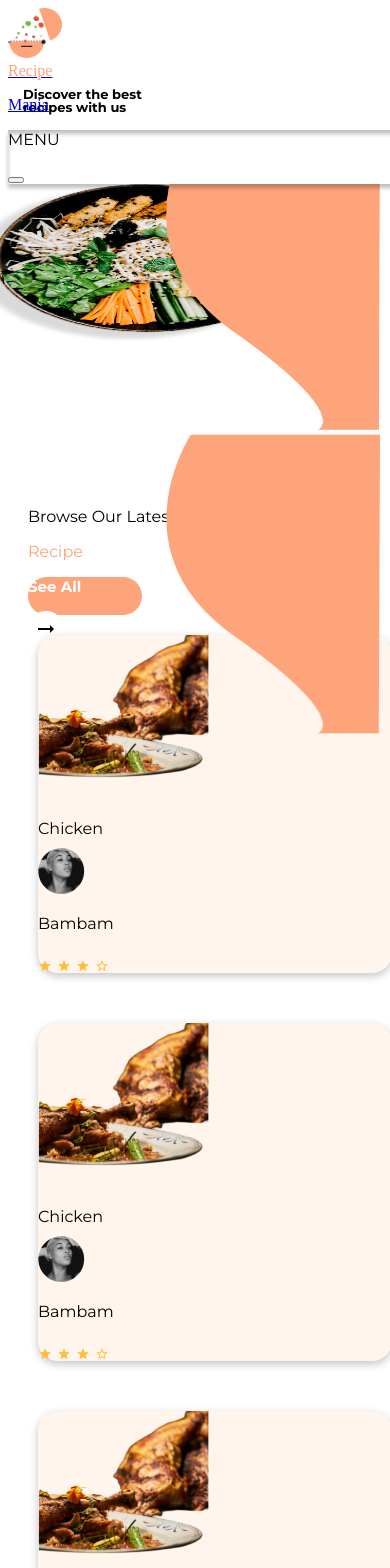
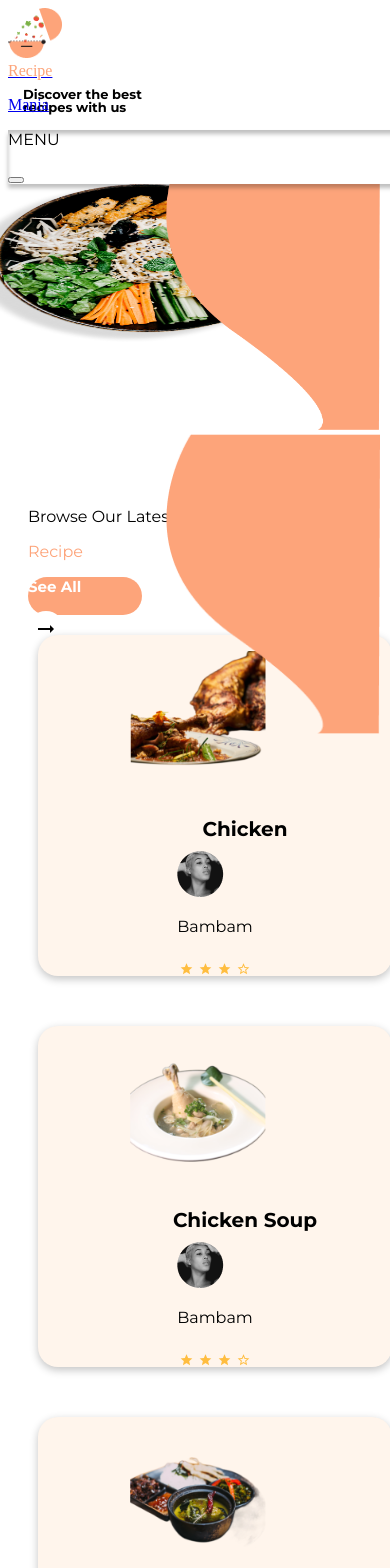
Before and after one commit to sHARP-Devz/Recipemania, an Angular app: page /layouts/home in a window 390 px wide. Shown: the top 1568 px of the page. Built offline with nearby package versions, Linux system fonts and the light colour scheme.

Commit message:
user recipe responsiveness

```diff
--- a/src/app/app.module.ts
+++ b/src/app/app.module.ts
@@ -11,6 +11,8 @@ import { BrowserAnimationsModule } from '@angular/platform-browser/animations';
 import { MatIconModule } from '@angular/material/icon'
 import { CategoriesComponent } from './shared/components/categories/categories.component';
 import { FootcatComponent } from './shared/components/footcat/footcat.component';
+import { UserCardComponent } from './shared/components/user-card/user-card.component';
+
 
 
 @NgModule({
@@ -25,6 +27,7 @@ import { FootcatComponent } from './shared/components/footcat/footcat.component'
     MatIconModule,
     CategoriesComponent,
     FootcatComponent,
+    UserCardComponent
   ],
   providers: [],
   bootstrap: [AppComponent],
--- a/src/app/layouts/landing-page/landing-page.component.css
+++ b/src/app/layouts/landing-page/landing-page.component.css
@@ -90,8 +90,9 @@ nav ul li {
 }
 .browse-recipes {
   display: grid;
-  grid-template-columns: repeat(4 , 200px);
+  grid-template-columns: repeat(4 , 1fr);
   justify-content: space-between;
+  gap: 30px;
   row-gap: 50px;
   padding: 20px 50px;
 }
@@ -127,7 +128,8 @@ nav ul li {
   border-radius: 20px;
   display: flex;
   flex-direction: column;
-  align-items: flex-start;
+  align-items: center;
+  justify-content: center;
   gap: 10px;
   text-align: left;
   padding: 0px;
@@ -136,6 +138,17 @@ nav ul li {
 
 .browse ul {
   list-style: none;
+}
+
+.recipe-img{
+  width: 80%;
+  margin: 1em auto;
+}
+
+.recipe-name {
+  font-weight: bold;
+  font-size: 1.25em;
+  margin-left: 3em;
 }
 
 /* Popular Recipes */
@@ -224,6 +237,23 @@ nav ul li {
 
 .category-blog {
   padding: 50px 0;
+}
+
+@media screen and (max-width: 992px) {
+  .nav-menu {
+    background: rgba(235, 227, 227, 1);
+    width: 100%;
+    transition: 0.5s ease;
+    padding: 0 2em;
+  }
+
+  .nav-menu ul li a {
+    border-bottom: 1px solid black;
+  }
+  .browse-recipes {
+    grid-template-columns: repeat(2, 1fr);
+    padding: 20px 10px;
+  }
 }
 
 @media screen and (max-width: 700px) {
@@ -320,18 +350,7 @@ nav ul li {
   }
 }
 
-@media screen and (max-width: 992px) {
-  .nav-menu {
-    background: rgba(235, 227, 227, 1);
-    width: 100%;
-    transition: 0.5s ease;
-    padding: 0 2em;
-  }
 
-  .nav-menu ul li a {
-    border-bottom: 1px solid black;
-  }
-}
 
 /* @media screen and (min-width: 992px) {
     .browse{
--- a/src/app/layouts/landing-page/landing-page.component.html
+++ b/src/app/layouts/landing-page/landing-page.component.html
@@ -114,11 +114,11 @@
     <div class="browse-recipes mt-5">
       <div class="" *ngFor="let recipe of recipes">
         <div class="recipe-container">
-          <div >
-            <img class="img-fluid" src="{{ recipe.img }}" />
+          <div>
+            <img class="img-fluid recipe-img" src="{{ recipe.img }}" />
           </div>
 
-          <div class="w-100">{{ recipe.recipe_name }}</div>
+          <div class=" recipe-name w-100">{{ recipe.recipe_name }}</div>
 
           <div class="d-flex align-items-center">
             <div>
--- a/src/app/layouts/landing-page/recipe.ts
+++ b/src/app/layouts/landing-page/recipe.ts
@@ -2,6 +2,31 @@ export const recipe_data = [
     {
         img: 'assets/images/chicken.png',
         recipe_name: 'Chicken',
+        user_name: 'Bambam'
+    },
+    {
+        img: 'assets/images/chickensoup.png',
+        recipe_name: 'Chicken Soup',
+        user_name: 'Bambam'
+    },
+    {
+        img: 'assets/images/sou.png',
+        recipe_name: 'Soup',
+        user_name: 'Bambam'
+    },
+    {
+        img: 'assets/images/coffee.png',
+        recipe_name: 'Coffee',
+        user_name: 'Bambam'
+    },
+    {
+        img: 'assets/images/icecream.png',
+        recipe_name: 'Ice Cream',
+        user_name: 'Bambam'
+    },
+    {
+        img: 'assets/images/garlicshrimps.png',
+        recipe_name: 'Garlic Shrimps',
         user_name: 'Bambam'
     },
     {
@@ -10,23 +35,8 @@ export const recipe_data = [
         user_name: 'Bambam'
     },
     {
-        img: 'assets/images/chicken.png',
-        recipe_name: 'Chicken',
-        user_name: 'Bambam'
-    },
-    {
-        img: 'assets/images/chicken.png',
-        recipe_name: 'Chicken',
-        user_name: 'Bambam'
-    },
-    {
-        img: 'assets/images/chicken.png',
-        recipe_name: 'Chicken',
-        user_name: 'Bambam'
-    },
-    {
-        img: 'assets/images/chicken.png',
-        recipe_name: 'Chicken',
+        img: 'assets/images/coffee.png',
+        recipe_name: 'Coffee',
         user_name: 'Bambam'
     }
 ]
--- a/src/app/layouts/layouts-routing.module.ts
+++ b/src/app/layouts/layouts-routing.module.ts
@@ -6,6 +6,7 @@ import { LandingPageComponent } from './landing-page/landing-page.component';
 import { RecipePageComponent } from './recipe-page/recipe-page.component';
 import { BlogsComponent } from './blogs/blogs.component';
 import { BlogsDescriptionComponent } from './blogs-description/blogs-description.component';
+import { UserRecipeComponent } from './user-recipe/user-recipe.component';
 
 const routes: Routes = [
   {
@@ -17,6 +18,7 @@ const routes: Routes = [
       { path: 'blogs', component: BlogsComponent },
       { path: 'blogs-des', component: BlogsDescriptionComponent },
       { path: 'contactus', component: ContactUsComponent },
+      { path: 'userrecipe', component: UserRecipeComponent}
     ],
   },
 ];
--- a/src/app/layouts/user-recipe/user-recipe.component.css
+++ b/src/app/layouts/user-recipe/user-recipe.component.css
@@ -1,3 +1,8 @@
+.recipe-container{
+    column-gap: 4em;
+    row-gap: 2em;
+}
+
 .vert-divider {
     width: 100%;
     height: 1px;
@@ -13,6 +18,7 @@
     background-color: #ccc;
     border-radius: 50%;
     color: white;
+    font-size: 1.5em;
 }
 
 .recipe{
@@ -40,3 +46,49 @@
 .recipe:hover .icon-round-delete {
     background: rgb(249, 42, 42);
 }
+
+th{
+    padding-right: 4em
+}
+
+td{
+
+}
+
+@media screen and (max-width: 768px) {
+     .recipe-img{
+        width: 100%;
+    }
+
+   .recipe-img img{
+        width: 80%;
+    }
+
+    th{
+        font-size: 0.75em;
+        padding-right: 1em;
+
+    }
+
+    td{
+        font-size: 0.75em;
+        text-wrap: nowrap;
+    }
+
+    .icon-round-visibility,
+    .icon-round-edit,
+    .icon-round-delete {
+    width: 16px;
+    height: 16px;
+    background-color: #ccc;
+    border-radius: 50%;
+    color: white;
+    font-size: 2em;
+}
+
+
+    .recipe-icons{
+        font-size: 0.5em;
+    }
+
+}
--- a/src/app/layouts/user-recipe/user-recipe.component.html
+++ b/src/app/layouts/user-recipe/user-recipe.component.html
@@ -1,14 +1,16 @@
 <app-navbar [backgroundColor]="'black'" [textColor]="'white'"></app-navbar>
 <!-- Browse recipe page -->
-<div class="container mt-5 d-flex justify-content-between flex-column flex-lg-row">
+<app-title-block title="My Recipes"></app-title-block>
+
+<div class="recipe-container container mt-5 d-flex flex-column flex-lg-row">
     <!-- Profile card goes here -->
-    <app-footcat></app-footcat>
+    <!-- <app-footcat></app-footcat> -->
+    <app-user-card></app-user-card>
 
     <!-- Table Container -->
     <div class="recipe-table-container">
         <p class="fs-4">My Recipes</p>
         <div class="vert-divider mb-2">
-
         </div>
         <div class="recipe-table">
             <table class="table">
@@ -23,16 +25,15 @@
                 </thead>
                 <tbody>
                   <tr *ngFor="let recipe of recipes" class="recipe py-auto align-items-center">
-                    <td class="pe-5 "><img src="../../../assets/images/recipe/{{recipe.img}}">  </td>
-                    <td class="pe-5 title">{{recipe.title}}</td>
-                    <td class="pe-5 ">{{recipe.category}}</td>
-                    <td class="pe-5 ">{{recipe.recipeStatus}}</td>
+                    <td class="pe-lg-5 recipe-img "><img src="../../../assets/images/recipe/{{recipe.img}}">  </td>
+                    <td class="pe-lg-5 title">{{recipe.title}}</td>
+                    <td class="pe-lg-5 ">{{recipe.category}}</td>
+                    <td class="pe-lg-5 ">{{recipe.recipeStatus}}</td>
                     <td class="">
                         <span class="recipe-icons d-flex">
-                            <mat-icon class="icon-round-visibility fs-5 d-flex align-items-center justify-content-center me-2">visibility</mat-icon>
-                            <mat-icon class="icon-round-edit fs-5 d-flex align-items-center justify-content-center me-2">edit</mat-icon>
-                            <mat-icon class="icon-round-delete fs-5 d-flex align-items-center justify-content-center me-2">delete</mat-icon>
-
+                            <mat-icon class="icon-round-visibility d-flex align-items-center justify-content-center me-1 me-lg-2">visibility</mat-icon>
+                            <mat-icon class="icon-round-edit d-flex align-items-center justify-content-center me-1 me-lg-2">edit</mat-icon>
+                            <mat-icon class="icon-round-delete d-flex align-items-center justify-content-center me-1 me-lg-2">delete</mat-icon>
                         </span>
                     </td>
                   </tr>
@@ -41,3 +42,4 @@
         </div>
     </div>
 </div>
+<app-footer></app-footer>
--- a/src/app/shared/components/navbar/navbar.component.html
+++ b/src/app/shared/components/navbar/navbar.component.html
@@ -18,19 +18,19 @@
     <div class="nav-menu" id="navbarSupportedContent" *ngIf="!isMobile || toggle">
       <ul class="navbar-nav ms-auto mb-2 mb-lg-0 fw-bold cursor-pointer list-unstyled" [style.color]="textColor">
         <li class="nab-item pe-2">
-          <a class="nav-link" [style.color]="textColor" href="#">Home</a>
+          <a class="nav-link" routerLink="/layouts/home" [style.color]="textColor" href="#">Home</a>
         </li>
         <li class="nav-item pe-2" >
-          <a class="nav-link " [style.color]="textColor"href="#">Categories</a>
+          <a class="nav-link"  [style.color]="textColor"href="#">Categories</a>
         </li>
         <li class="nav-item pe-2">
           <a routerLink = "/layouts/recipe" [style.color]="textColor" class="nav-link">Recipes</a>
         </li>
         <li  class="nav-item pe-2">
-          <a class="nav-link" [style.color]="textColor" href="#">Blogs</a>
+          <a class="nav-link" routerLink="/layouts/blogs" [style.color]="textColor" href="#">Blogs</a>
         </li>
         <li router class="nav-item pe-2">
-          <a class="nav-link" [style.color]="textColor" href="#">Contact Us</a>
+          <a class="nav-link" routerLink="/layouts/contactus" [style.color]="textColor" href="#">Contact Us</a>
         </li>
         <li (click)="loginModaltoggle(true)" class="nav-item">
           <a class="nav-link cursor-pointer" [style.color]="textColor">Login/Register</a>
@@ -38,7 +38,7 @@
       </ul>
     </div>
 
-    <div class="profile d-flex align-items-center"  [style.display]="displayDiv">
+    <div class="profile d-flex align-items-center d-none"  [style.display]="displayDiv">
       <img class="profile-dp me-2" src="../../assets/images/dp.png">
       <mat-icon [style.color]="textColor">keyboard_arrow_down</mat-icon>
 
--- a/src/app/shared/components/user-card/user-card.component.css
+++ b/src/app/shared/components/user-card/user-card.component.css
@@ -1,15 +1,19 @@
 .card-container{
-	width: 387px;
+	/* width: 387px; */
+  /* padding-right: 6em; */
 }
+
 .user-details{
   height: 228px;
   background-color: var(--primary-color);
 }
+
 .user-image{
   width: 118px;
   height: 115.69px;
   border-radius: 116.84px;
 }
+
 .user-name{
   font-size: 20px;
   font-weight: 800;
@@ -18,6 +22,7 @@
   text-align: left;
   color: #FFFFFF
 }
+
 .status{
 font-size: 20px;
 font-weight: 600;
@@ -26,6 +31,7 @@ letter-spacing: 0em;
 text-align: left;
 color: #FFFFFF
 }
+
 .navigation{
   height: 360px;
   background-color: var(--accent-color);
--- a/src/app/shared/components/user-card/user-card.component.html
+++ b/src/app/shared/components/user-card/user-card.component.html
@@ -1,10 +1,10 @@
-<div class="card-container  ms-5 mt-2 me-2">
+<div class="card-container mt-2 me-2">
   <div *ngFor= "let user of users"class="user-details d-flex py-5 px-4 align-content-center">
     <img class="user-image" [src]= "user.url" alt="" >
     <div class="user-info m-4">
       <p class="user-name">{{user.name}}</p>
       <p class="status">User</p>
-  </div>
+    </div>
   </div>
 
   <div class="navigation pt-3 pe-0">
--- a/src/app/shared/components/user-card/user-card.component.ts
+++ b/src/app/shared/components/user-card/user-card.component.ts
@@ -3,10 +3,10 @@ import { CommonModule } from '@angular/common';
 
 @Component({
   selector: 'app-user-card',
+  templateUrl: './user-card.component.html',
+  styleUrls: ['./user-card.component.css'],
   standalone: true,
-  imports: [CommonModule],
-  templateUrl: './user-card.component.html',
-  styleUrls: ['./user-card.component.css']
+  imports: [CommonModule]
 })
 export class UserCardComponent {
 
```
Also changed, not shown: src/app/layouts/layouts.module.ts (+6 -2 lines).
